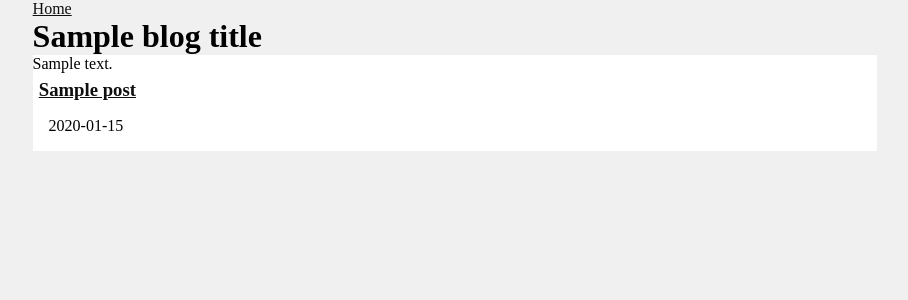
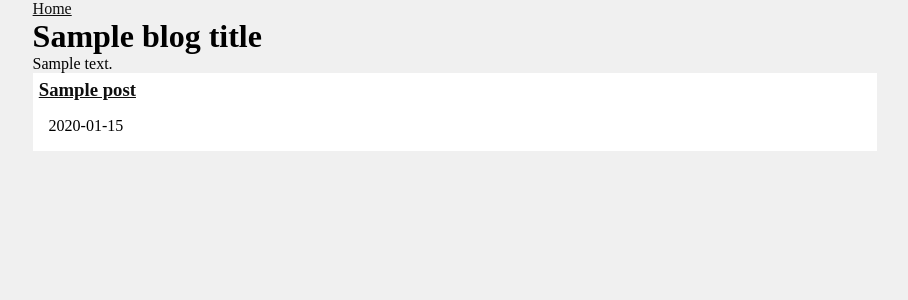
Before and after one commit to markblack96/zines, a Flask app: template zines/templates/index.html in a window 1280 px wide. Shown: the top 300 px of the page, without its empty margins (185-1093 px from the left). Run offline with Flask 2, Linux system fonts and the light colour scheme; tables that the repository leaves empty hold one stand-in row (values such as "Sample post"); the template is opened without the code that fills it: values that come from a table or form of the project are taken from there, most other values are stand-ins (such as "Sample title", 1, 10 or a date in 2020); parts of the project's set-up code (start-up, migrations or seed data) failed here and were passed over.

Commit message:
Small style change

```diff
--- a/zines/templates/base.html
+++ b/zines/templates/base.html
@@ -17,6 +17,7 @@
     </nav>
     <div class="header">
         <h1>{{ blog_title }}</h1>
+        <p>{{ blog_description }}</p>
     </div>
     {% block messages %}{% endblock %}
     <section id="index">
--- a/zines/templates/index.html
+++ b/zines/templates/index.html
@@ -1,9 +1,6 @@
 {% extends 'base.html' %}
 {%block title%}{{ blog_title }}{%endblock%}
 {% block index %}
-<div class="blog-details">
-    <p>{{ blog_description }}</p>
-</div>
 <div class="index">
     {% if posts %}
     {% for post in posts %}
```
